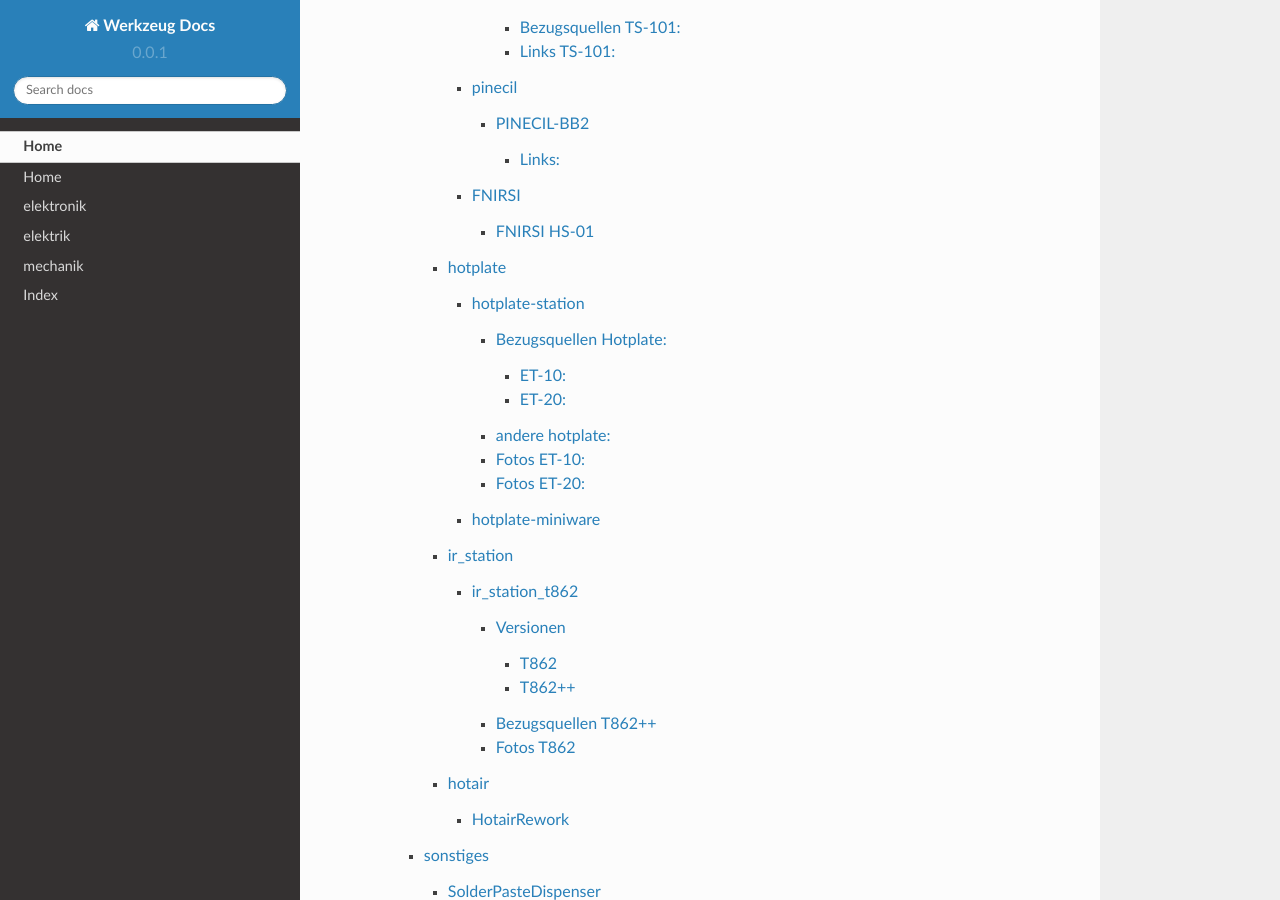
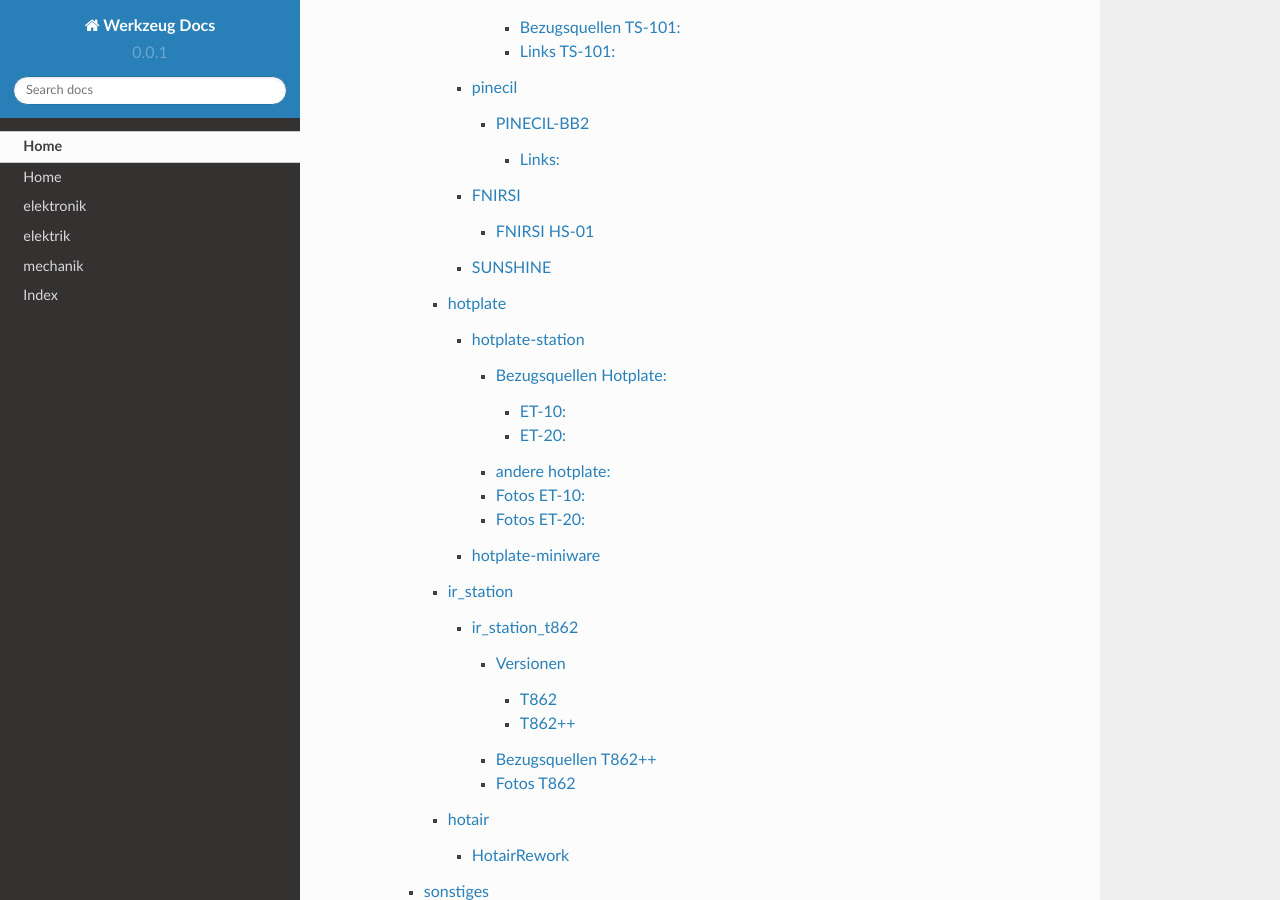
Before and after one commit to diplfranzhoepfinger/werkzeug-docs, a Sphinx documentation site: the page built from docs/index.md, in a window 1280 px wide and 900 px high, scrolled down 2025 px. Built offline with Sphinx 7.4.7 and the Read the Docs theme 2.0.0, drawn with Linux system fonts in a browser that asks for light colours; pages that are not in the unit, such as notebooks, are missing from menus.

Commit message:
sunshine

````diff
--- a/docs/elektronik/loeten/heisses_werkzeug/loetkolben/loetkolben.md
+++ b/docs/elektronik/loeten/heisses_werkzeug/loetkolben/loetkolben.md
@@ -9,4 +9,5 @@
 miniware/miniware
 pinecil/pinecil
 fnirsi/fnirsi
+sunshine/sunshine
 ```
--- /dev/null
+++ b/docs/elektronik/loeten/heisses_werkzeug/loetkolben/sunshine/SUNSHINE-S210.md
@@ -0,0 +1,3 @@
+# SUNSHINE S210
+
+## Links:
--- /dev/null
+++ b/docs/elektronik/loeten/heisses_werkzeug/loetkolben/sunshine/sunshine.md
@@ -0,0 +1,5 @@
+# SUNSHINE
+
+```{toctree}
+SUNSHINE S210
+```
````
